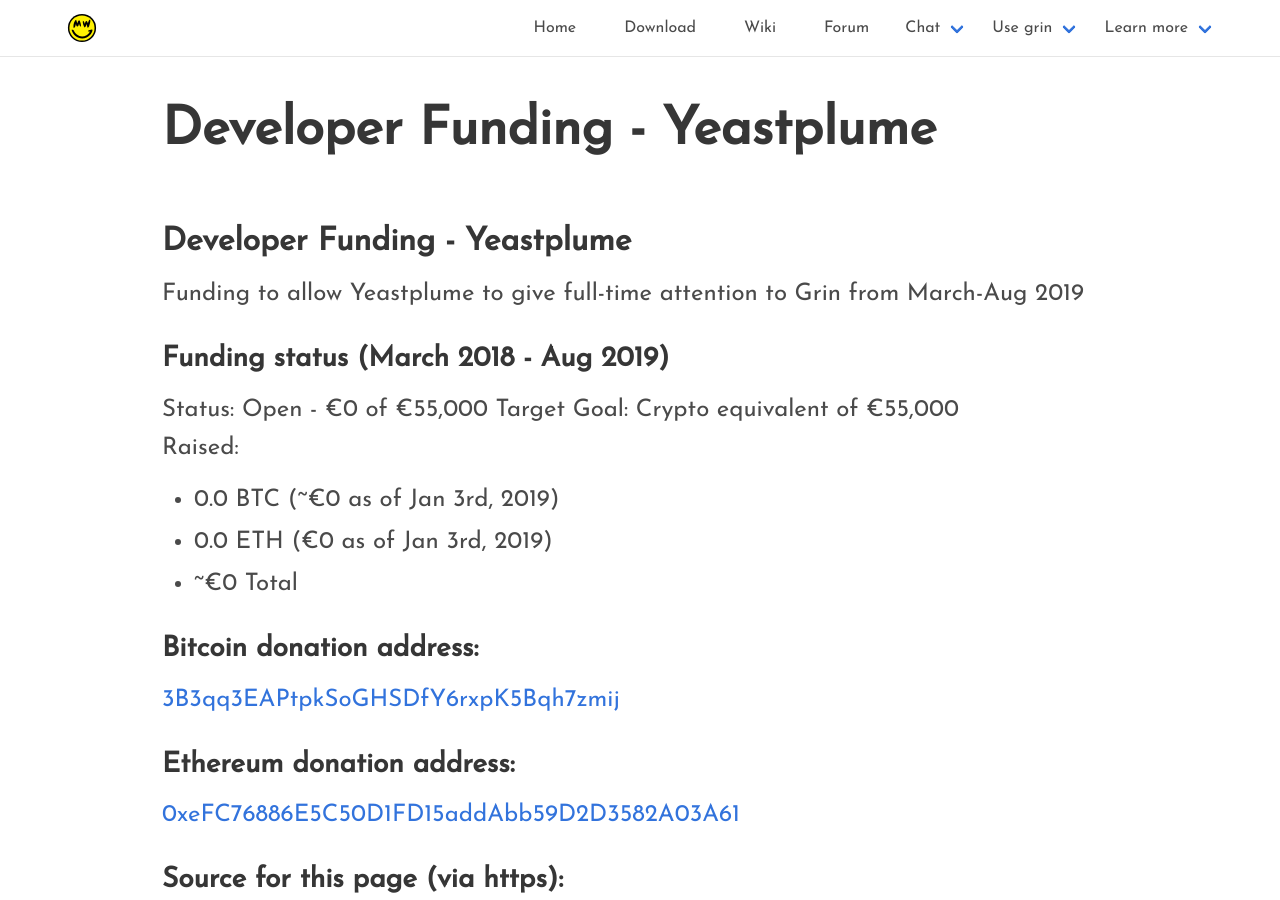
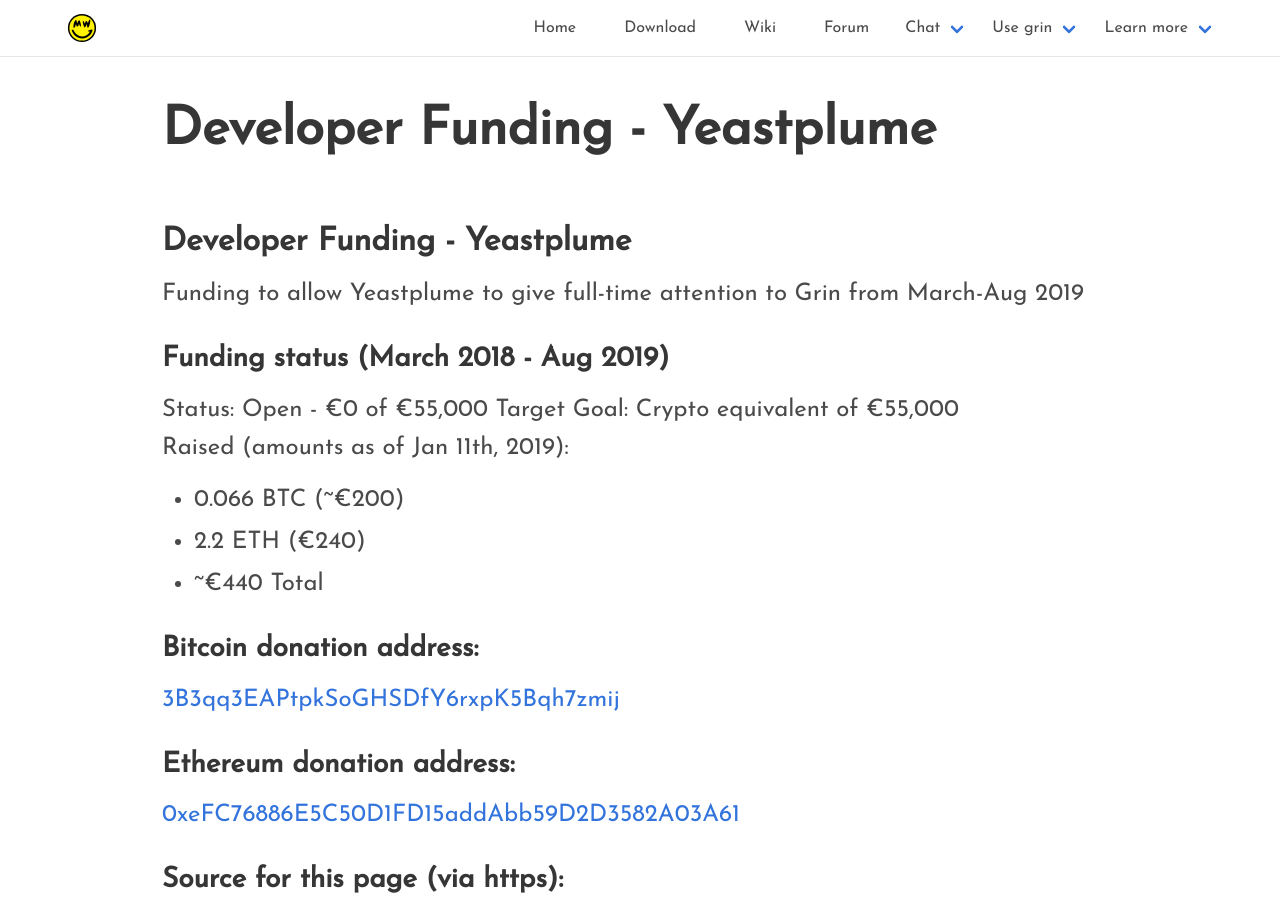
Before and after one commit to mimblewimble/site, a Jekyll site: the page built from yeastplume.md, in a window 1280 px wide and 900 px high. Built offline with Jekyll 4.4.1, drawn with Linux system fonts in a browser that asks for light colours; nearby versions of some CDN libraries; our own code applies the rules of GitHub Pages for plain Markdown files.

Commit message:
funding amounts

```diff
--- a/yeastplume.md
+++ b/yeastplume.md
@@ -11,11 +11,11 @@
 Status: Open - €0 of €55,000 Target
 Goal: Crypto equivalent of €55,000
 
-Raised:
+Raised (amounts as of Jan 11th, 2019):
 
-- 0.0 BTC (~€0 as of Jan 3rd, 2019)
-- 0.0 ETH (€0 as of Jan 3rd, 2019)
-- ~€0 Total
+- 0.066 BTC (~€200)
+- 2.2 ETH (€240)
+- ~€440 Total
 
 ## Bitcoin donation address:
 [3B3qq3EAPtpkSoGHSDfY6rxpK5Bqh7zmij](https://blockchain.info/address/3B3qq3EAPtpkSoGHSDfY6rxpK5Bqh7zmij)
```
Also changed, not shown: funding.md (+1 -1 lines).
